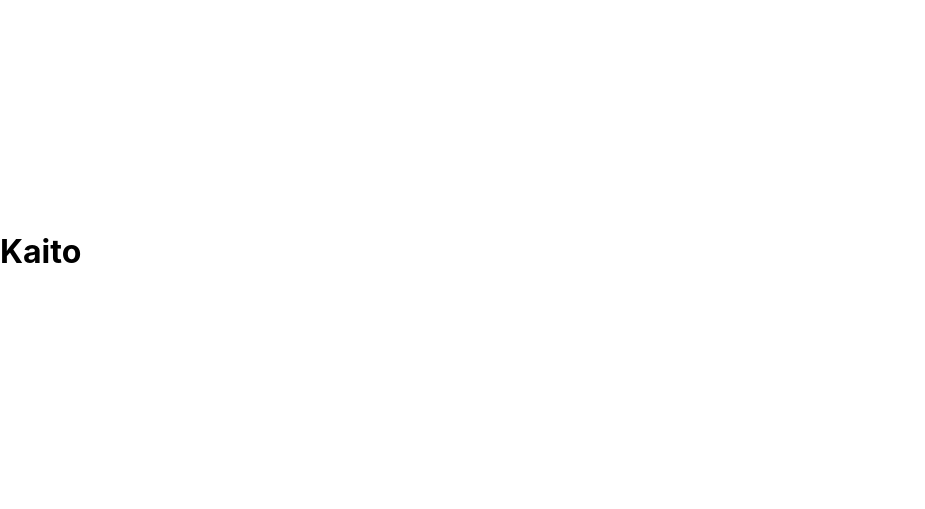
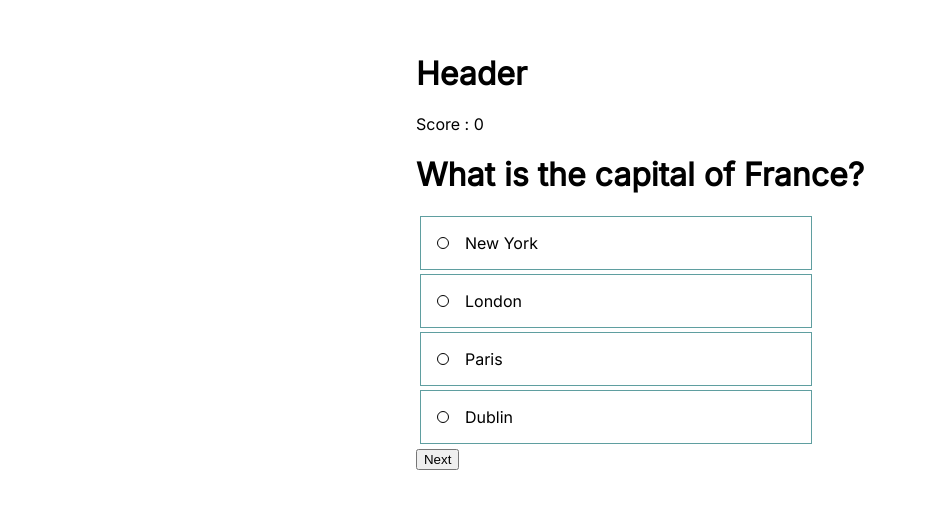
Before and after one commit to JeetuGuptaa/quiz-app, a React (Vite) app: page / in a window 1280 px wide. Shown: the part 149-658 px from the top of the page, without its empty margins (0-925 px from the left). Built offline with nearby package versions, Linux system fonts and the light colour scheme.

Commit message:
create basic page setup

```diff
--- a/index.html
+++ b/index.html
@@ -2,6 +2,12 @@
 <html lang="en">
     <head>
         <meta charset="UTF-8" />
+        <link rel="preconnect" href="https://fonts.googleapis.com" />
+        <link rel="preconnect" href="https://fonts.gstatic.com" crossorigin />
+        <link
+            href="https://fonts.googleapis.com/css2?family=Inter&display=swap"
+            rel="stylesheet"
+        />
         <link rel="icon" type="image/svg+xml" href="/quiz.svg" />
         <meta name="viewport" content="width=device-width, initial-scale=1.0" />
         <title>Quiz</title>
--- a/src/App.jsx
+++ b/src/App.jsx
@@ -1,7 +1,21 @@
+import { useState } from "react";
+import QuizPage from "./Pages/quizPage";
+
 function App() {
+    const [markedAnswer, setMarkedAnswer] = useState("");
+    const [curState, setCurState] = useState({
+        question: 0,
+        score: 0,
+    });
+
     return (
         <>
-            <h1>Kaito</h1>
+            <QuizPage
+                markedAnswer={markedAnswer}
+                setMarkedAnswer={setMarkedAnswer}
+                curState={curState}
+                setCurState={setCurState}
+            />
         </>
     );
 }
--- /dev/null
+++ b/src/Pages/quizPage.jsx
@@ -0,0 +1,81 @@
+import Header from "../components/quizHeader";
+import Question from "../components/question";
+import Options from "../components/options";
+const questions = [
+    {
+        question: "What is the capital of France?",
+        options: ["New York", "London", "Paris", "Dublin"],
+        answer: "Paris",
+    },
+    {
+        question: "Who painted the Mona Lisa?",
+        options: [
+            "Vincent Van Gogh",
+            "Pablo Picasso",
+            "Leonardo Da Vinci",
+            "Claude Monet",
+        ],
+        answer: "Leonardo Da Vinci",
+    },
+    {
+        question: "What's 3 + 4",
+        options: ["7", "6", "5", "4"],
+        answer: "7",
+    },
+    {
+        question: "What's 2 to the power 11",
+        options: ["1024", "4096", "2048", "516"],
+        answer: "2048",
+    },
+    {
+        question: "What is the Binary Representation of 35",
+        options: ["100011", "110011", "100011", "100001"],
+        answer: "100011",
+    },
+    {
+        question: "What's 2 to the power 10",
+        options: ["1024", "4096", "2048", "516"],
+        answer: "1024",
+    },
+];
+export default function QuizPage(props) {
+    const handleClick = () => {
+        if (props.markedAnswer.length === 0) {
+            console.log("not marked");
+            return;
+        }
+        if (props.markedAnswer === questions[props.curState.question].answer) {
+            props.setCurState((prev) => {
+                return {
+                    ...prev,
+                    question: prev.question + 1,
+                    score: prev.score + 1,
+                };
+            });
+        } else {
+            props.setCurState((prev) => {
+                return {
+                    ...prev,
+                    question: prev.question + 1,
+                };
+            });
+        }
+    };
+    return (
+        <>
+            <Header />
+            <div>Score : {props.curState.score}</div>
+            <Question question={questions[props.curState.question].question} />
+            <Options
+                options={questions[props.curState.question].options}
+                markedAnswer={props.markedAnswer}
+                setMarkedAnswer={props.setMarkedAnswer}
+            />
+            <button onClick={handleClick}>
+                {props.curState.question === questions.length - 1
+                    ? "Submit"
+                    : "Next"}
+            </button>
+        </>
+    );
+}
--- /dev/null
+++ b/src/Pages/score.jsx
@@ -0,0 +1,3 @@
+export default function ScoreBoard() {
+    return <h1>Score</h1>;
+}
--- /dev/null
+++ b/src/components/options.jsx
@@ -0,0 +1,35 @@
+export default function Options(props) {
+    const handleClick = (option) => {
+        props.setMarkedAnswer(option);
+    };
+
+    const options = props.options.map(function (option, index) {
+        const radioStyles = {
+            backgroundColor: option === props.markedAnswer ? "Green" : "white",
+        };
+
+        const optionStyles = {
+            border:
+                option === props.markedAnswer
+                    ? "2px solid Green"
+                    : "1px solid cadetblue",
+            color: option === props.markedAnswer ? "Green" : "black",
+            fontWeight: option === props.markedAnswer ? "600" : "normal",
+        };
+        return (
+            <div
+                className="option123"
+                key={index}
+                onClick={() => {
+                    props.setMarkedAnswer(option);
+                }}
+                style={optionStyles}
+            >
+                <div className="circle" style={radioStyles}></div>
+                <div>{option}</div>
+            </div>
+        );
+    });
+
+    return <div>{options}</div>;
+}
--- /dev/null
+++ b/src/components/question.jsx
@@ -0,0 +1,3 @@
+export default function Question(props) {
+    return <h1>{props.question}</h1>;
+}
--- /dev/null
+++ b/src/components/quizHeader.jsx
@@ -0,0 +1,7 @@
+export default function Header() {
+    return (
+        <>
+            <h1>Header</h1>
+        </>
+    );
+}
--- a/src/index.css
+++ b/src/index.css
@@ -1,11 +1,34 @@
 :root {
     font-family: Inter, system-ui, Avenir, Helvetica, Arial, sans-serif;
+    box-sizing: border-box;
 }
 
 body {
     margin: 0;
     display: flex;
-    place-items: center;
+    flex-direction: column;
+    justify-content: center;
+    align-items: center;
     min-width: 100vw;
     min-height: 100vh;
 }
+
+.option123 {
+    display: flex;
+    width: 80%;
+    padding: 1rem;
+    display: flex;
+    align-items: center;
+    justify-content: flex-start;
+    border: 1px solid cadetblue;
+    margin: 0.25rem;
+}
+
+.circle {
+    height: 10px;
+    width: 10px;
+    border: 1px solid black;
+    background-color: #fff;
+    border-radius: 50%;
+    margin-right: 1rem;
+}
```
Also changed, not shown: src/Pages/home.jsx (added, +8 -0 lines).
